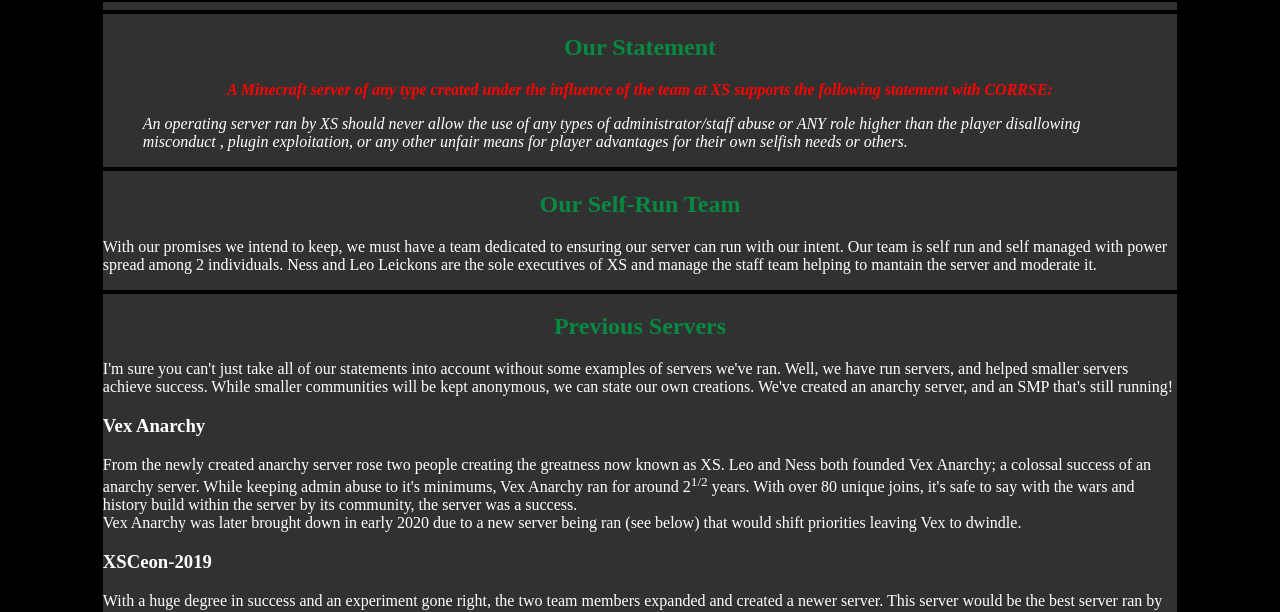
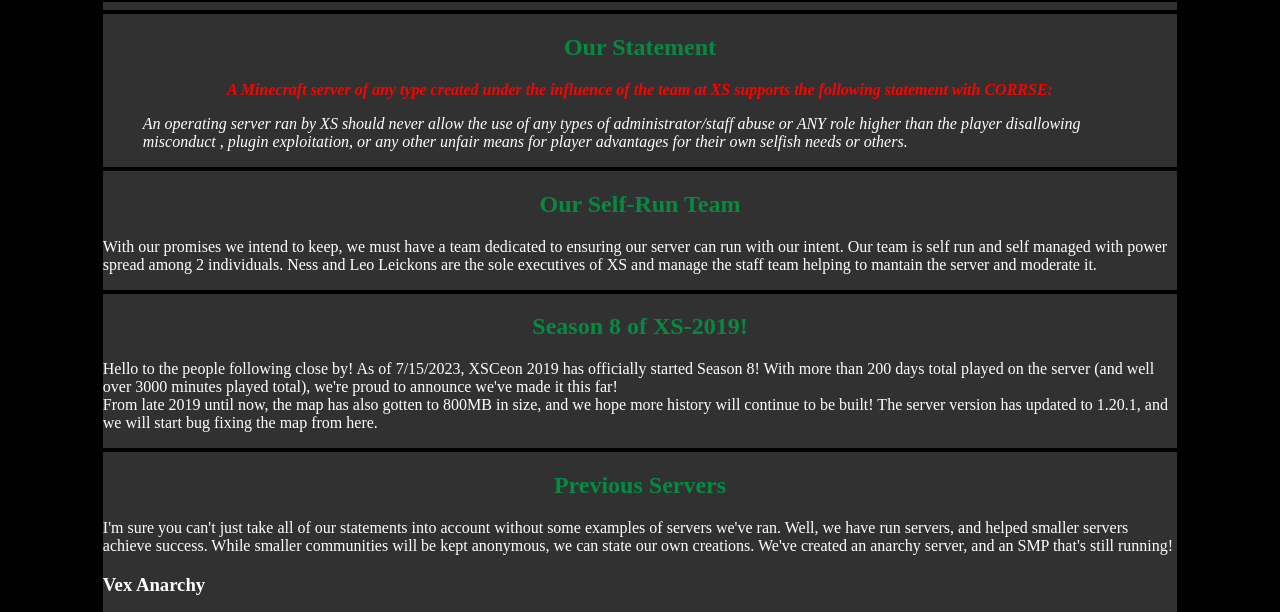
Before and after one commit to knivier/XSEXPO, a plain HTML site: page index.html in a window 1280 px wide. Shown: the part 146-758 px from the top of the page. Drawn offline with Linux system fonts and the light colour scheme.

Commit message:
added more info

```diff
--- a/index.html
+++ b/index.html
@@ -142,6 +142,26 @@
           background-color: black;
         "
       />
+
+ <section>
+        <h2 style="text-align: center; color: rgba(0, 151, 68, 0.874)">
+         Season 8 of XS-2019!
+        </h2>
+        <p>
+       Hello to the people following close by! As of 7/15/2023, XSCeon 2019 has officially started Season 8! With more than 200 days total played on the server (and well over 3000 minutes played total), we're proud to announce we've made it this far! <br> From late 2019 until now, the map has also gotten to 800MB in size, and we hope more history will continue to be built! The server version has updated to 1.20.1, and we will start bug fixing the map from here.
+        </p>
+      </section>
+      <hr
+        style="
+          height: 4px;
+          border-width: 0;
+          color: black;
+          background-color: black;
+        "
+      />
+
+
+
       <section>
         <h2 style="text-align: center; color: rgba(0, 151, 68, 0.874)">
           Previous Servers
@@ -164,6 +184,8 @@
           Vex Anarchy was later brought down in early 2020 due to a new server
           being ran (see below) that would shift priorities leaving Vex to
           dwindle.
+
+          For its backstory, the Medium link is as follows: https://medium.com/@nessleickons/vexlys-history-941f47fec372
         </p>
         <h3>XSCeon-2019</h3>
         <p>
```
